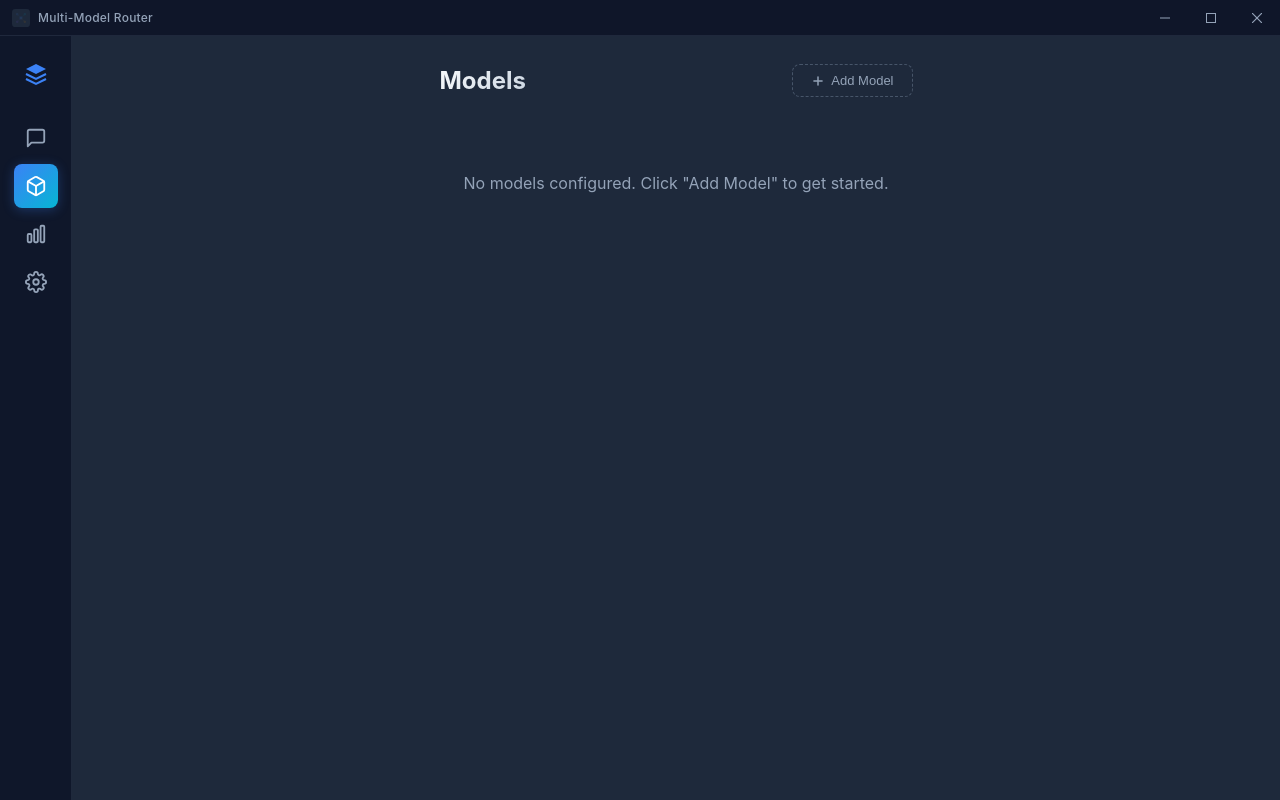
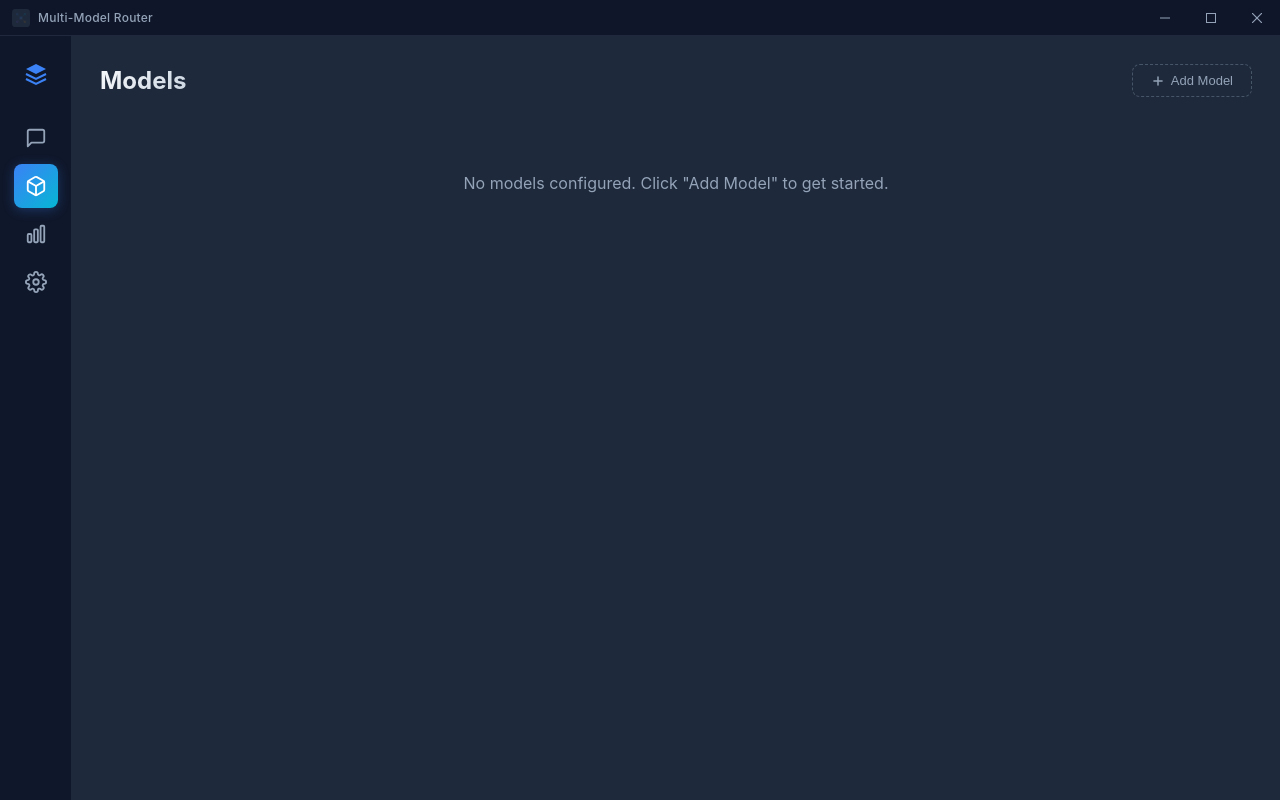
Before and after one commit to ethanfly/multi_model_router, a Vue app in the folder frontend/: page /#/models in a window 1280 px wide. Built offline with nearby package versions, Linux system fonts and the light colour scheme.

Commit message:
style: change model grid layout to 3-column 九宫格
Fixed 3-column grid with responsive breakpoints (2-col at 900px, 1-col at 600px).
Removed max-width constraint for full-width layout.

```diff
--- a/frontend/src/views/ModelsView.vue
+++ b/frontend/src/views/ModelsView.vue
@@ -77,8 +77,8 @@
 .models-page {
   padding: 28px;
   color: var(--text);
-  max-width: 960px;
-  margin: 0 auto;
+  height: 100%;
+  overflow-y: auto;
 }
 
 .page-header {
@@ -127,7 +127,19 @@
 
 .model-grid {
   display: grid;
-  grid-template-columns: repeat(auto-fill, minmax(320px, 1fr));
+  grid-template-columns: repeat(3, 1fr);
   gap: 16px;
 }
+
+@media (max-width: 900px) {
+  .model-grid {
+    grid-template-columns: repeat(2, 1fr);
+  }
+}
+
+@media (max-width: 600px) {
+  .model-grid {
+    grid-template-columns: 1fr;
+  }
+}
 </style>
```
